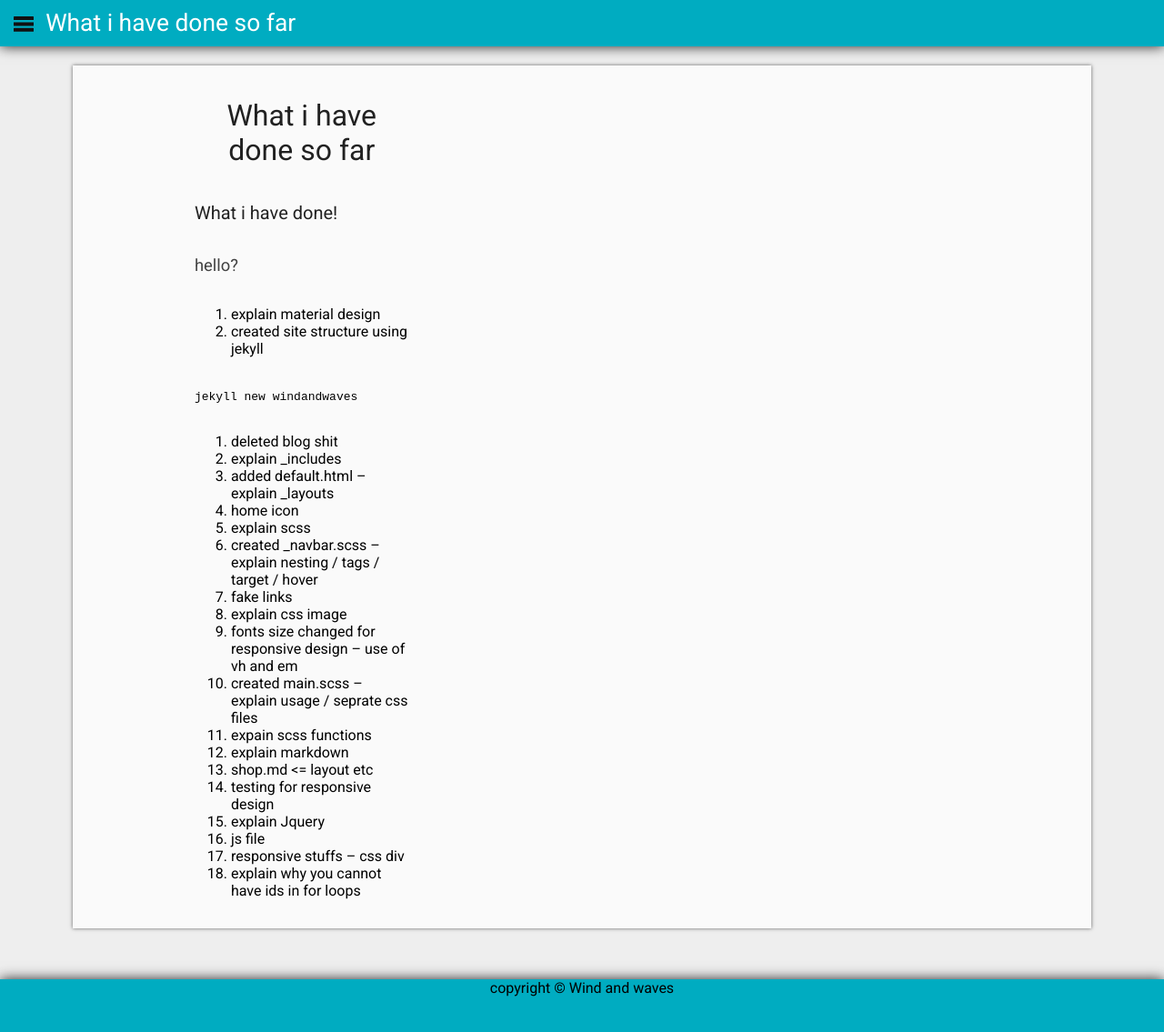
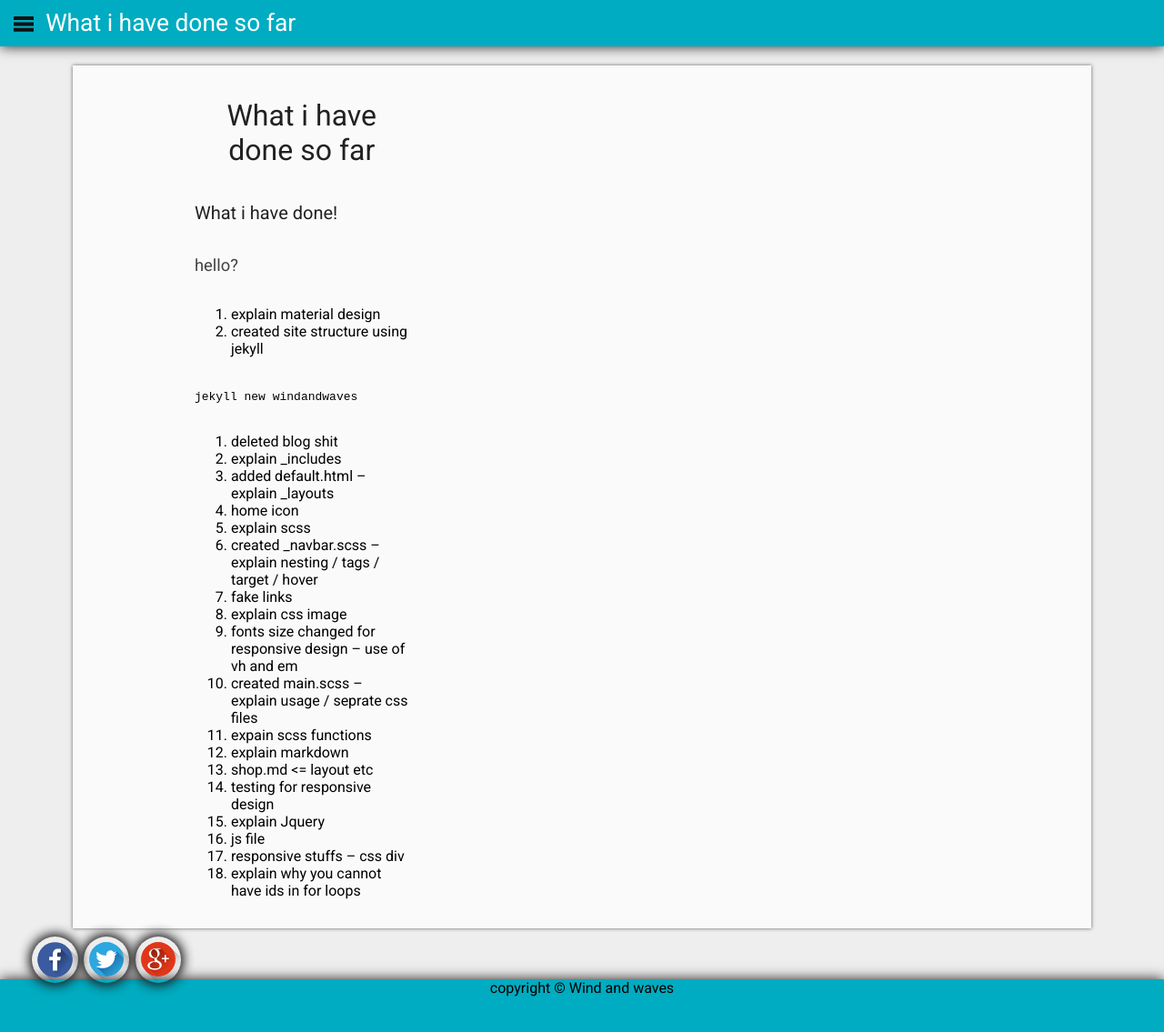
Before and after one commit to UnkDevE/ethanriley.github.io_old, a Jekyll site: the page built from _news/what.md, in a window 1280 px wide and 1141 px high. Shown: the top 1135 px of the window at 91% size. Built offline with Jekyll 4.4.1, drawn with Linux system fonts in a browser that asks for light colours.

Commit message:
share links

```diff
--- a/_config.yml
+++ b/_config.yml
@@ -17,7 +17,7 @@ sass:
   style: compressed
 
 
-include: ['_pages', '_static', '_scripts']
+include: ['_pages', '_images', '_scripts']
 
 collections:
   news:
--- a/_includes/footer.html
+++ b/_includes/footer.html
@@ -1,4 +1,15 @@
 <div class=" footer-bar style">
+  <div class="socialmedia">
+    <a href="http://www.facebook.com">
+      <img src="/_images/facebookicon.svg">
+    </a>
+    <a href="http://www.twitter.com">
+      <img src="/_images/twittericon.svg">
+    </a>
+    <a href="http://plus.google.com">
+      <img src="/_images/googleplusicon.svg" id="google">
+    </a>
+  </div>
   <footer>
     <p class="center-all"> copyright &copy; Wind and waves </p>
   </footer>
--- a/_layouts/default.html
+++ b/_layouts/default.html
@@ -39,6 +39,18 @@
           </main>
       </div>
 
+      <div class="socialmedia">
+        <a href="http://www.facebook.com">
+          <img src="/_images/facebookicon.svg">
+        </a>
+        <a href="http://www.twitter.com">
+          <img src="/_images/twittericon.svg">
+        </a>
+        <a href="http://plus.google.com">
+          <img src="/_images/googleplusicon.svg" id="google">
+        </a>
+      </div>
+
       {% include footer.html %}
 
   </body>
--- a/_sass/_footer.scss
+++ b/_sass/_footer.scss
@@ -1,4 +1,5 @@
 .footer-bar{
+    z-index: 2;
     position: relative;
     background-color: #00ACC1;
     box-shadow: 0 0 0.85em #212121;
--- a/_sass/_navbar.scss
+++ b/_sass/_navbar.scss
@@ -86,3 +86,20 @@
       padding: 0.95em;
   }
 }
+.socialmedia{
+  z-index:3;
+  position: fixed;
+  top:90%;
+  left:2.5%;
+  display: flex;
+  margin: auto;
+  img{
+    position: relative;
+    margin: 0.2em;
+    overflow: hidden;
+    width: 3.15em;
+    height: 3.15em;
+    box-shadow: 0 0em 0.85em 0 #212121;
+    border-radius: 100%;
+  }
+}
```
Also changed, not shown: example.css (added, +15 -0 lines), _images/facebookicon.png (added), _images/facebookicon.svg (added), _images/googleplusicon.png (added), _images/googleplusicon.svg (added), _images/twittericon.png (added), _images/twittericon.svg (added), _news/what.md (line endings or trailing spaces), example.html (added), example.js (added), 1 other file.
